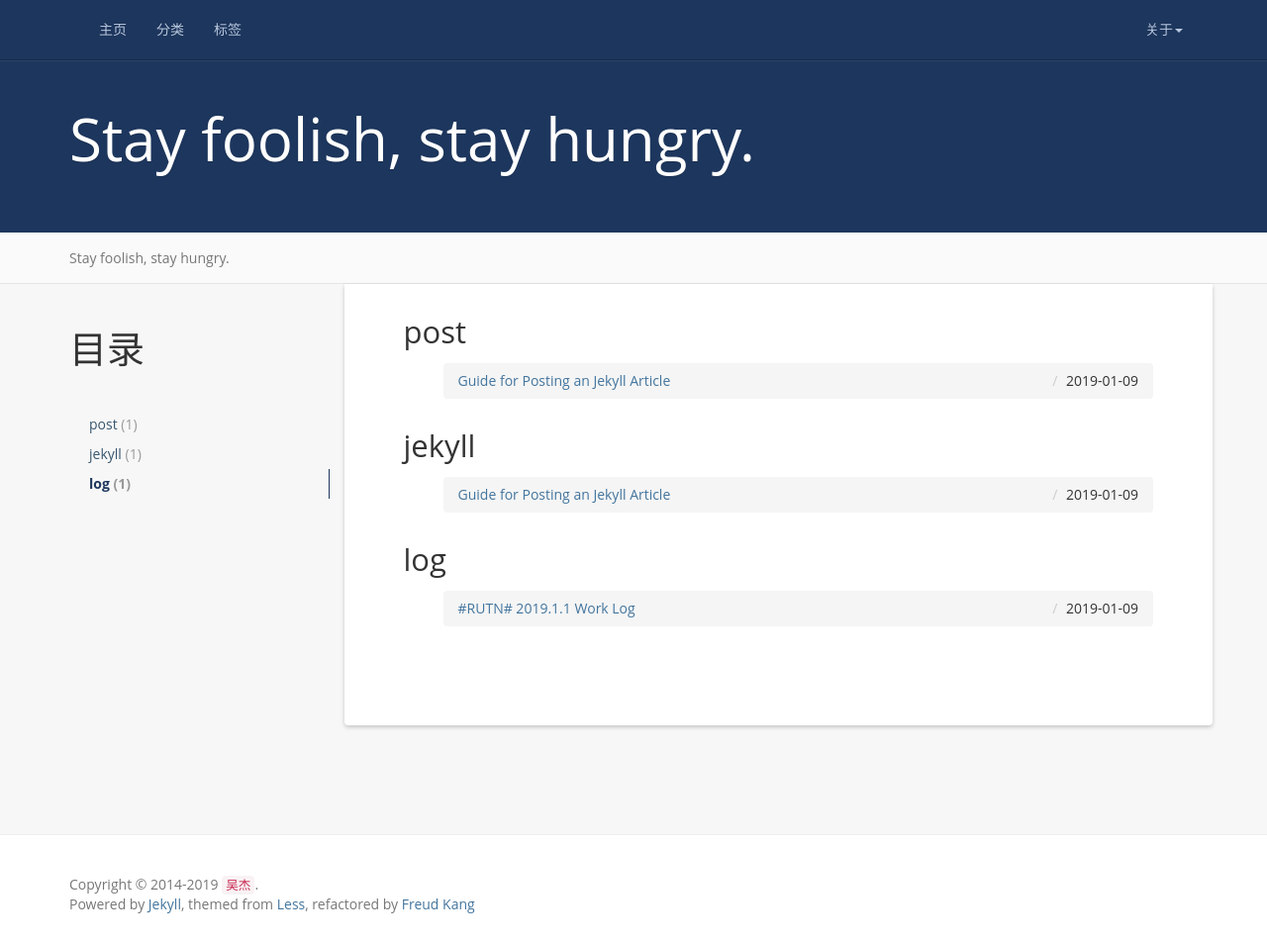
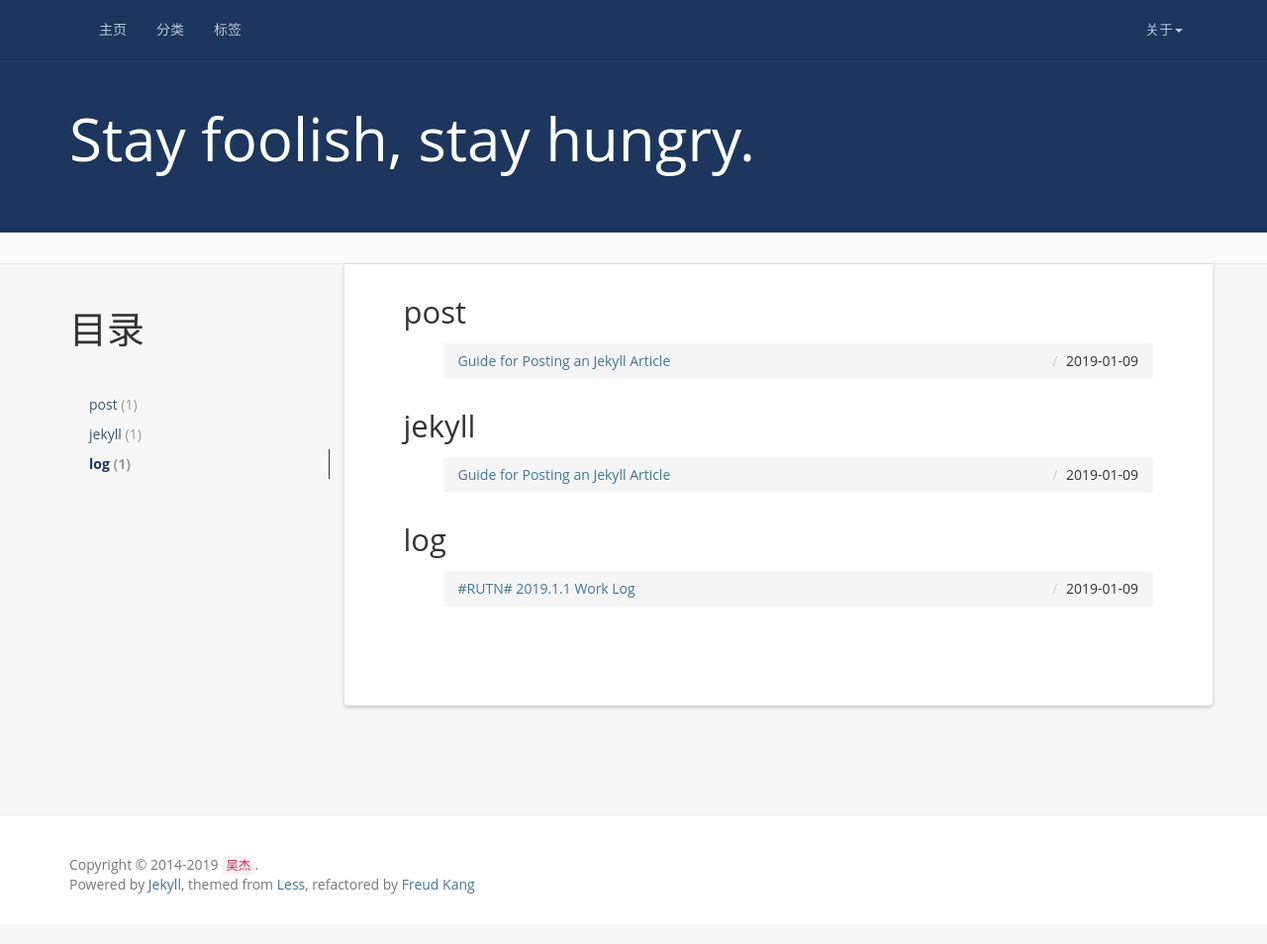
Before and after one commit to viaductooor/blog, a Jekyll site: the page built from tag/index.html, in a window 1280 px wide and 954 px high. Shown: the whole window at 99% size. Built offline with Jekyll 4.4.1, drawn with Linux system fonts in a browser that asks for light colours; nearby versions of some CDN libraries; comment, search, counter and statistics services are not loaded.

Commit message:
Everything is ready

```diff
--- a/_config.yml
+++ b/_config.yml
@@ -9,7 +9,7 @@ baseurl: "/blog"
 description: #
 meta_description: #
 motto: Stay foolish, stay hungry.
-banner: Stay foolish, stay hungry.
+banner: #
 
 #permalink: /:categories/:year/:month/:day/:title/
 permalink: /:year/:month/:day/:title/
--- a/_includes/head.html
+++ b/_includes/head.html
@@ -5,7 +5,7 @@
 	<title>{{ page.title | append: ' - ' |append: site.name }}</title>
 
 	<link rel="shortcut icon" href="{{ '/styles/images/favicon.jpg' | prepend: site.baseurl }}">
-	<link rel="icon" href="{{ '/styles/images/favicon.jpg' | prepend: site.baseurl }}">
+	<link rel="icon" href="{{ '/styles/images/icon.png' | prepend: site.baseurl }}">
 
 	<link rel="stylesheet" href="{{ '/styles/css/index.css' | prepend: site.baseurl }}">
 	<link rel="stylesheet" href="{{ '/styles/css/fontawesome/css/font-awesome.min.css' | prepend: site.baseurl }}">
```
Also changed, not shown: styles/images/icon.png (added).
